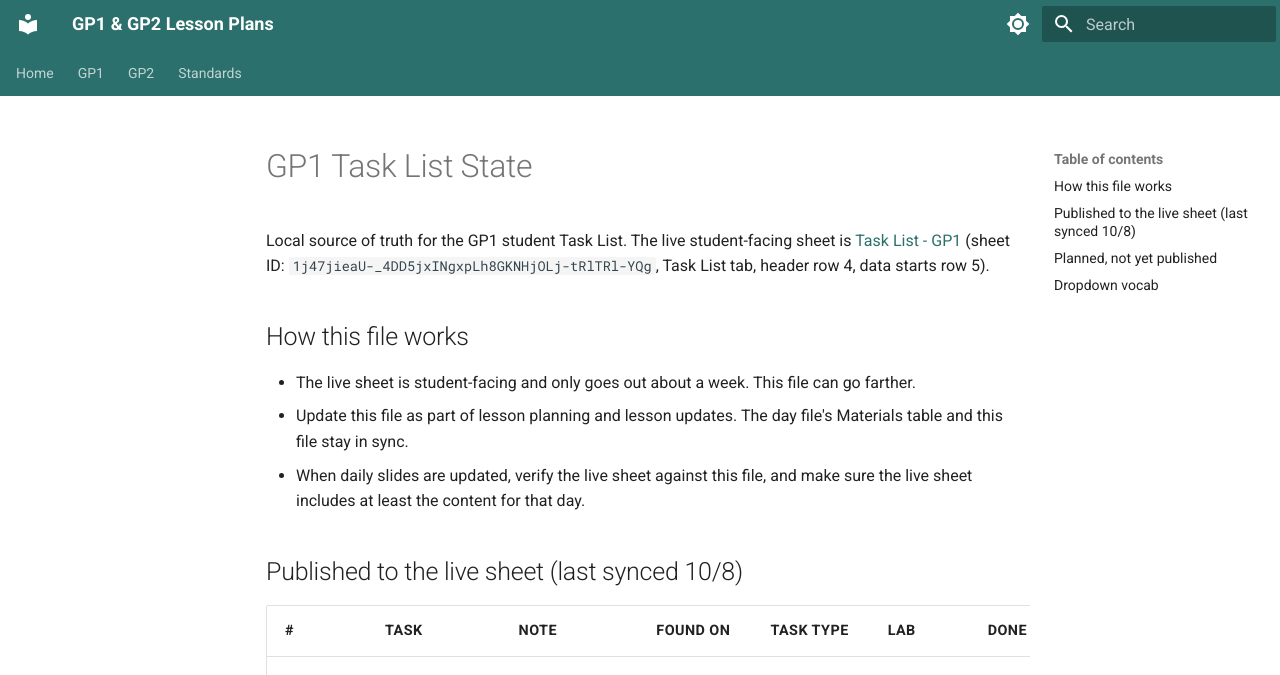
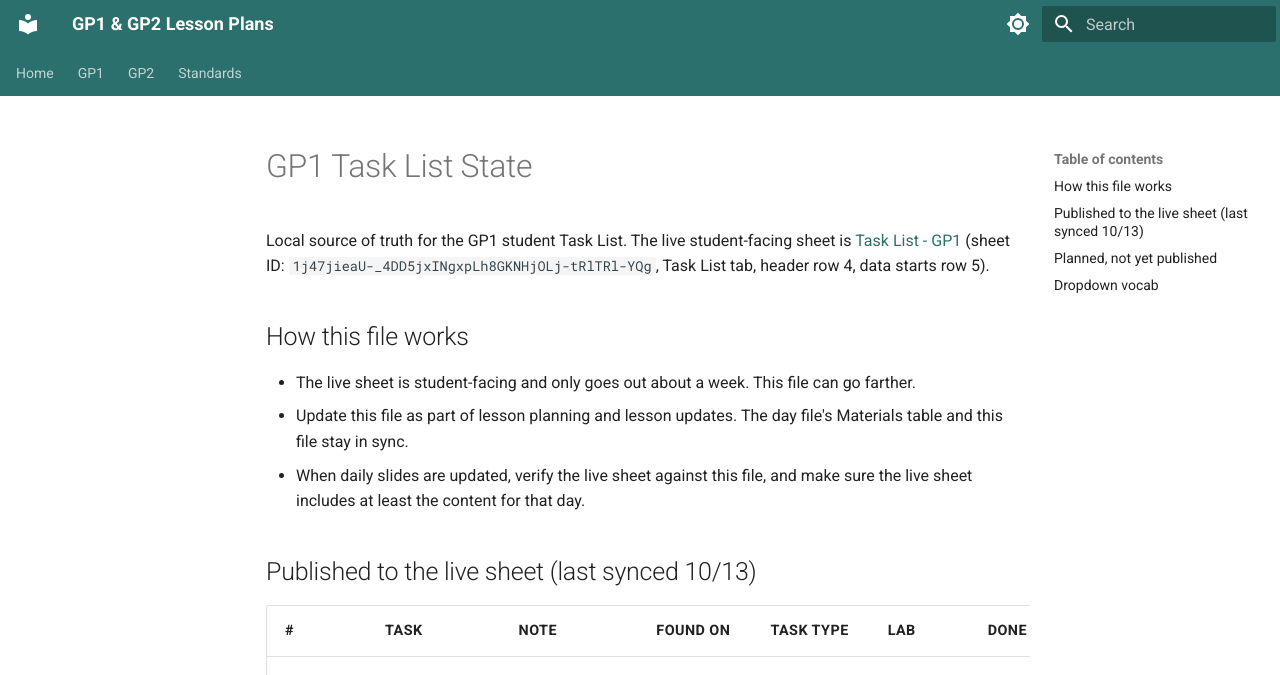
Before and after one commit to whiskethy/GP1_and_2_Lesson_plans, an MkDocs documentation site: the page built from docs/SY27 Course Planning/GP1/GP1 Task List State.md, in a window 1280 px wide and 900 px high. Shown: the top 675 px of the window. Built offline with MkDocs 1.6.1 and Material for MkDocs 9.7.7, drawn with Linux system fonts in a browser that asks for light colours.

Commit message:
GP1 Task List State: live-sheet sync noted (rows 16-22 pushed 10/13)

```diff
--- a/docs/SY27 Course Planning/GP1/GP1 Task List State.md
+++ b/docs/SY27 Course Planning/GP1/GP1 Task List State.md
@@ -16,7 +16,7 @@ Local source of truth for the GP1 student Task List. The live student-facing she
 - Update this file as part of lesson planning and lesson updates. The day file's Materials table and this file stay in sync.
 - When daily slides are updated, verify the live sheet against this file, and make sure the live sheet includes at least the content for that day.
 
-## Published to the live sheet (last synced 10/8)
+## Published to the live sheet (last synced 10/13)
 
 | # | Task | Note | Found on | Task Type | Lab | Done by |
 |---|------|------|----------|-----------|-----|---------|
```
